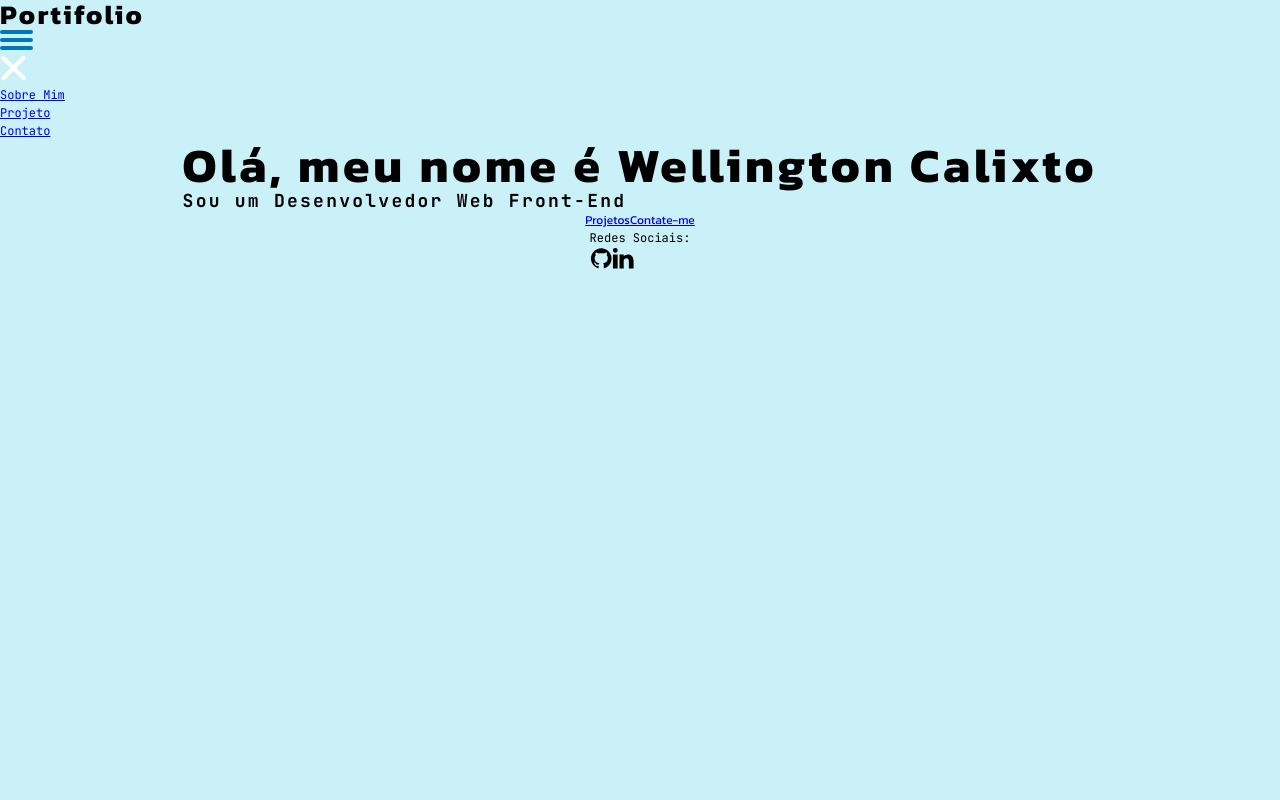
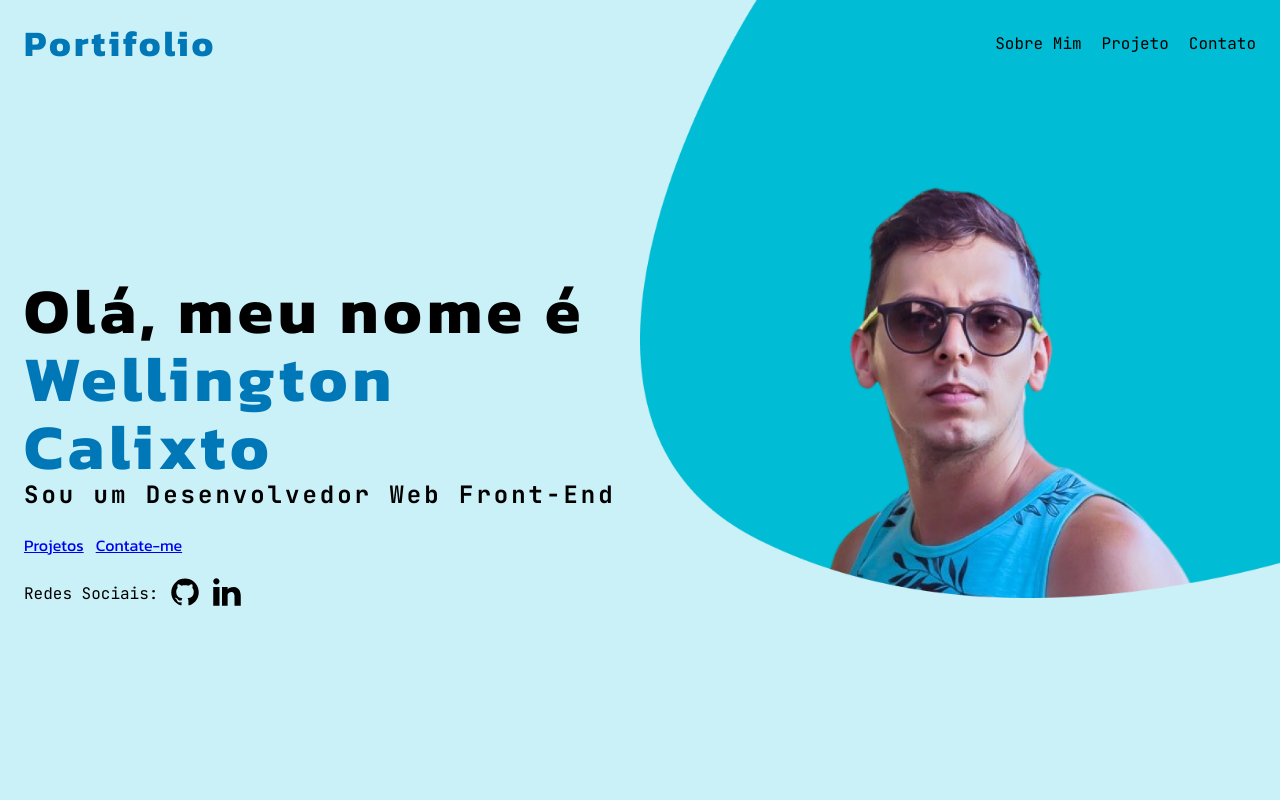
Before and after one commit to wellingtoncalixto/portifolio-react, a React (Vite) app: page / in a window 1280 px wide. Shown: the top 800 px of the page. Built offline with nearby package versions, Linux system fonts and the light colour scheme.

Commit message:
Reafatoração do componente header e da sectionde introducao

```diff
--- a/src/App.jsx
+++ b/src/App.jsx
@@ -10,17 +10,20 @@ import Footer from "./sections/footer/Footer";
 
 function App() {
   const [isMobile, setIsMobile] = React.useState(false);
+  const [headerHeight, setHeaderHeight] = React.useState();
 
-  React.useMemo(() => {
-    window.addEventListener("resize", setMobile);
-    setMobile();
+  React.useEffect(() => {
+    window.addEventListener("resize", handleResize);
+    setHeaderHeight(document.querySelector("header").offsetHeight);
+    handleResize();
   }, []);
 
-  function setMobile() {
+  function handleResize() {
     const windowWidth = window.innerWidth;
     if (windowWidth < 768) {
       setIsMobile(true);
     } else setIsMobile(false);
+    setHeaderHeight(document.querySelector("header").offsetHeight);
   }
 
   return (
@@ -28,12 +31,12 @@ function App() {
       <main>
         <GlobalStyle />
         <Header isMobile={isMobile} />
-        <Introducao />
-        <Sobre />
+        <Introducao heightHeader={headerHeight && headerHeight} />
+        {/* <Sobre />
         <Projetos isMobile={isMobile} />
-        <Contato />
+        <Contato /> */}
       </main>
-      <Footer />
+      {/* <Footer /> */}
     </Theme>
   );
 }
--- a/src/components/header/Header.jsx
+++ b/src/components/header/Header.jsx
@@ -12,23 +12,36 @@ import {
 
 const Header = ({ isMobile }) => {
   const [mobileMenuActive, setMobileMenuActive] = React.useState(false);
+
+  React.useEffect(() => {
+    if (mobileMenuActive) {
+      document.body.style.overflow = "hidden";
+    } else {
+      document.body.style.overflow = "overflow";
+    }
+  }, [mobileMenuActive]);
+
   return (
     <HeaderComponent>
       <Navi>
         <PortifolioText className="heading-1">Portifolio</PortifolioText>
+        {isMobile && mobileMenuActive === false && (
           <MenuHamburgerSvg
             onClick={() => setMobileMenuActive(true)}
             $isMobile={isMobile}
             $mobileMenuActive={mobileMenuActive}
           />
-        <MenuList $mobileMenuActive={mobileMenuActive}>
-          <MenuItem>
+        )}
+
+        {isMobile && mobileMenuActive === true && (
           <CloseSvg
             onClick={() => setMobileMenuActive(false)}
             $isMobile={isMobile}
             $mobileMenuActive={mobileMenuActive}
           />
-          </MenuItem>
+        )}
+
+        <MenuList $mobileMenuActive={mobileMenuActive} $isMobile={isMobile}>
           <MenuItem>
             <MenuLink className="body-1" href="#about">
               Sobre Mim
--- a/src/components/header/styles.jsx
+++ b/src/components/header/styles.jsx
@@ -2,18 +2,112 @@ import styled, { css } from "styled-components";
 import MenuHamburgerIconSvg from "../../assets/menu-hamburguer-icon.svg?react";
 import CloseIconSvg from "../../assets/close-icon.svg?react";
 
-export const MenuHamburgerSvg = styled(MenuHamburgerIconSvg)``;
+export const MenuHamburgerSvg = styled(MenuHamburgerIconSvg)`
+  display: ${(props) => (props.$mobileMenuActive ? "none" : "block")};
+`;
 
-export const CloseSvg = styled(CloseIconSvg)``;
+export const CloseSvg = styled(CloseIconSvg)`
+  position: flex;
+  z-index: 3;
+`;
 
-export const HeaderComponent = styled.header``;
+export const HeaderComponent = styled.header`
+  position: absolute;
+  width: 100vw;
+  height: auto;
 
-export const Navi = styled.nav``;
+  padding: 0 ${({ theme }) => theme.space._24};
+  margin: ${({ theme }) => theme.space._24} 0;
+`;
 
-export const PortifolioText = styled.h1``;
+export const Navi = styled.nav`
+  display: flex;
+  justify-content: space-between;
+  align-items: center;
 
-export const MenuList = styled.ul``;
+  width: 100%;
+  height: auto;
 
-export const MenuItem = styled.li``;
+  @media screen and (min-width: 1400px) {
+    margin: 0 auto;
+    max-width: 1300px;
+  }
+`;
 
-export const MenuLink = styled.a``;
+export const PortifolioText = styled.h1`
+  color: ${({ theme }) => theme.colors.b7};
+`;
+
+export const MenuList = styled.ul`
+  display: ${(props) =>
+    props.$isMobile ? (props.$mobileMenuActive ? "flex" : "none") : "flex"};
+  position: absolute;
+  width: 100vw;
+  height: 100vh;
+  background-color: rgba(00, 00, 00, 0.6);
+  flex-direction: column;
+  align-items: center;
+  top: -1.5rem;
+  left: 0;
+  z-index: 2;
+  padding: ${({ theme }) => theme.space._24};
+  padding-top: calc(${({ theme }) => theme.space._60} + 2.5rem);
+
+  @media screen and (min-width: 768px) {
+    position: initial;
+    height: auto;
+    z-index: 0;
+    flex-direction: row;
+    justify-content: flex-end;
+    background-color: transparent;
+    padding: 0;
+    gap: ${({ theme }) => theme.space._20};
+  }
+`;
+
+export const MenuItem = styled.li`
+  width: 100vw;
+  display: flex;
+  justify-content: center;
+  transition: background-color 0.3s;
+
+  &:hover {
+    background-color: ${(props) => props.theme.colors.white};
+  }
+
+  @media screen and (min-width: 768px) {
+    width: max-content;
+    gap: ${({ theme }) => theme.space._20};
+    transition: none;
+
+    &:hover {
+      background-color: initial;
+    }
+  }
+`;
+
+export const MenuLink = styled.a`
+  width: 100%;
+  text-align: center;
+  text-decoration: none;
+  text-align: center;
+  color: ${(props) => props.theme.colors.white};
+  border-bottom: ${({ theme }) => theme.space._2} solid white;
+  padding: ${({ theme }) => theme.space._8} 0;
+  transition: color 0.3s;
+
+  &:hover {
+    color: ${(props) => props.theme.colors.black};
+  }
+
+  @media screen and (min-width: 768px) {
+    border: 0;
+    width: max-content;
+    color: ${(props) => props.theme.colors.black};
+    padding: 0;
+
+    &:hover {
+      color: ${(props) => props.theme.colors.c10};
+    }
+  }
+`;
--- a/src/sections/contato/style.jsx
+++ b/src/sections/contato/style.jsx
@@ -2,7 +2,7 @@ import styled from "styled-components";
 import ButtonComponent from "../../components/button/ButtonComponent";
 
 export const ContatoSection = styled.section`
-  background-color: ${(props) => props.theme.cores.white};
+  background-color: ${(props) => props.theme.colors.white};
 `;
 
 export const FormContainer = styled.div``;
--- a/src/sections/introducao/Introducao.jsx
+++ b/src/sections/introducao/Introducao.jsx
@@ -10,9 +10,9 @@ import {
 import ButtonComponent from "../../components/button/ButtonComponent";
 import IconLinkComponent from "../../components/icon-link/IconLinkComponent";
 
-const Introducao = () => {
+const Introducao = ({ heightHeader }) => {
   return (
-    <IntroducaoSection className="section">
+    <IntroducaoSection className="section" $headerHeight={`${heightHeader}px`}>
       <div className="content">
         <Apresentation>
           <ApresentationTitle className="display-1">
--- a/src/sections/introducao/styles.jsx
+++ b/src/sections/introducao/styles.jsx
@@ -1,14 +1,68 @@
 import styled from "styled-components";
 import introducaoPhoto from "../../assets/photo-introducao.png";
+import PropTypes from "prop-types";
 
-export const IntroducaoSection = styled.section``;
+export const IntroducaoSection = styled.section`
+  display: flex;
+  align-items: center;
+  padding-top: calc(
+    ${(props) => props.$headerHeight} + 2 * ${(props) => props.theme.space._24}
+  );
 
-export const Apresentation = styled.div``;
+  & > .content {
+    display: flex;
+    justify-content: center;
+    flex-direction: column;
+    align-items: center;
+    height: 100%;
+    width: 100%;
+  }
+
+  @media screen and (min-width: 769px) {
+    background-image: url(${introducaoPhoto});
+    background-repeat: no-repeat;
+    background-position: right top;
+    background-size: auto 50vh;
+  }
+
+  @media screen and (min-width: 992px) {
+    background-size: 50vw auto;
+    & > .content {
+      align-items: flex-start;
+    }
+  }
+`;
+
+export const Apresentation = styled.div`
+  text-align: center;
+
+  @media screen and (min-width: 769px) {
+    margin-top: ${(props) => props.theme.space._200};
+  }
+
+  @media screen and (min-width: 992px) {
+    margin-top: 0;
+    text-align: start;
+    max-width: 50%;
+  }
+`;
 
 export const ApresentationTitle = styled.h1``;
 
-export const BlueText = styled.span``;
+export const BlueText = styled.span`
+  color: ${(props) => props.theme.colors.b7};
+`;
 
-export const ButtonsContainer = styled.div``;
+export const ButtonsContainer = styled.div`
+  display: flex;
+  align-items: center;
+  gap: ${(props) => props.theme.space._12};
+  margin-top: ${(props) => props.theme.space._24};
+`;
 
-export const SocialMidiasContainer = styled.div``;
+export const SocialMidiasContainer = styled.div`
+  display: flex;
+  align-items: center;
+  gap: ${(props) => props.theme.space._12};
+  margin-top: ${(props) => props.theme.space._20};
+`;
--- a/src/sections/projetos/components/custom_dot/style.jsx
+++ b/src/sections/projetos/components/custom_dot/style.jsx
@@ -4,7 +4,7 @@ export const DotButton = styled.button`
   display: block;
   width: 1.25rem;
   height: 1.25rem;
-  background: ${(props) => props.theme.cores.b9};
+  background: ${(props) => props.theme.colors.b9};
   border-radius: calc(1.25rem + 100%);
   margin: 0.25rem;
   border: none;
@@ -25,7 +25,7 @@ export const DotButton = styled.button`
         width: 2.5625rem;
         height: 0.4375rem;
         border-radius: 10px;
-        background: ${(props) => props.theme.cores.b4};
+        background: ${(props) => props.theme.colors.b4};
         bottom: 0.4375rem;
         left: 0.3125rem;
         animation-name: show;
--- a/src/styleds/GlobalStyle.jsx
+++ b/src/styleds/GlobalStyle.jsx
@@ -96,12 +96,16 @@ const GlobalStyle = createGlobalStyle`
 
     /* Estilos Globais */
 
-    * {
+    *,*:after,*:before {
+    -webkit-box-sizing: border-box;
+    -moz-box-sizing: border-box;
     box-sizing: border-box;
-    }
+    padding: 0;
+    margin: 0
+}
 
     html {
-      font-size: 12px;
+      font-size: 4px;
     }
 
     html::-webkit-scrollbar {
@@ -110,7 +114,7 @@ const GlobalStyle = createGlobalStyle`
     };
 
     html::-webkit-scrollbar-thumb {
-      background: ${(props) => props.theme.cores.b7};
+      background: ${(props) => props.theme.colors.b7};
       border-left: 0.125rem solid #fff;
       border-right: 0.125rem solid #fff;
       border-radius: 0.25rem;
@@ -122,7 +126,7 @@ const GlobalStyle = createGlobalStyle`
 
     body {
       margin: 0px;
-      background-color: ${(props) => props.theme.cores.b1};
+      background-color: ${(props) => props.theme.colors.b1};
       text-decoration: none;
     };
 
@@ -146,21 +150,12 @@ const GlobalStyle = createGlobalStyle`
 
     /* Classes Globais */
     .section {
-      width: 100%;
+      width: 100vw;
       height: 100vh;
     };
 
     .content {
-      width: 100%;
-      height: 100%;
-      display: flex;
-      flex-direction: column;
-      align-items: center;
-
-    };
-
-    .display-none {
-      display: none;
+      padding: 0 ${({ theme }) => theme.space._24};
     };
 
     .title-container {
@@ -170,52 +165,58 @@ const GlobalStyle = createGlobalStyle`
     };
 
     .title {
-      color: ${(props) => props.theme.cores.c2};
-      border-bottom: 0.25rem solid ${(props) => props.theme.cores.b5};
+      color: ${(props) => props.theme.colors.c2};
+      border-bottom: 0.25rem solid ${(props) => props.theme.colors.b5};
     };
 
     .title::before {
       content: "<";
-      color: ${(props) => props.theme.cores.b5};
+      color: ${(props) => props.theme.colors.b5};
     };
 
     .title::after {
       content: ">";
-      color: ${(props) => props.theme.cores.b5};
+      color: ${(props) => props.theme.colors.b5};
     };
 
     .sub-title {
       text-align: center;
       margin-top: ${(props) => props.theme.space.global_space_60};
-      color: ${(props) => props.theme.cores.c4};
+      color: ${(props) => props.theme.colors.c4};
       position: relative;
-      border-left: 4px solid ${(props) => props.theme.cores.b5};
-      border-right: 4px solid ${(props) => props.theme.cores.b5};
+      border-left: 4px solid ${(props) => props.theme.colors.b5};
+      border-right: 4px solid ${(props) => props.theme.colors.b5};
     }
 
-
-
-
-
-
-    @media screen and (min-width: 321px) {
-
+    @media screen and (min-width: 320px) {
+        html {
+          font-size: 8px;
+        }
      }
 
     @media screen and (min-width: 768px) {
-
-     }
+      html {
+          font-size: 12px;
+        }
+    }
 
     @media screen and (min-width: 992px) {
 
     }
 
     @media screen and (min-width: 1200px) {
-
+      html {
+          font-size: 16px;
+        }
      }
 
     @media screen and (min-width: 1400px) {
-
+      .content {
+        padding-left: 0px;
+        padding-right: 0px;
+        max-width: 1300px;
+        margin: 0px auto;
+      }
      }
 
   `;
--- a/src/styleds/Theme.jsx
+++ b/src/styleds/Theme.jsx
@@ -2,7 +2,7 @@ import React from "react";
 import { ThemeProvider } from "styled-components";
 
 const theme = {
-  cores: {
+  colors: {
     black: "#000000",
     white: "#ffffff",
     c1: "#1c1c1c",
@@ -26,22 +26,22 @@ const theme = {
     b9: "#03045e",
   },
   space: {
-    4: "0.25rem",
-    8: "0.5rem",
-    12: "0.75rem",
-    16: "1rem",
-    20: "1.25rem",
-    24: "1.5rem",
-    32: "2rem",
-    40: "2.5rem",
-    48: "3rem",
-    60: "3.75rem",
-    72: "4.5rem",
-    80: "5rem",
-    100: "6.25rem",
-    200: "12.5rem",
-    300: "18.75rem",
-    400: "20rem",
+    _4: "0.25rem",
+    _8: "0.5rem",
+    _12: "0.75rem",
+    _16: "1rem",
+    _20: "1.25rem",
+    _24: "1.5rem",
+    _32: "2rem",
+    _40: "2.5rem",
+    _48: "3rem",
+    _60: "3.75rem",
+    _72: "4.5rem",
+    _80: "5rem",
+    _100: "6.25rem",
+    _200: "12.5rem",
+    _300: "18.75rem",
+    _400: "20rem",
   },
   font_family: {
     kanit: "Kanit, Helvetica, sans-serif",
```
Also changed, not shown: src/assets/close-icon.svg, src/assets/menu-hamburguer-icon.svg. Lines whose indentation alone changed are shown as unchanged.
